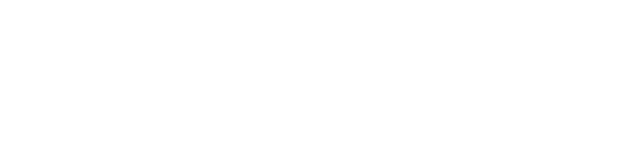
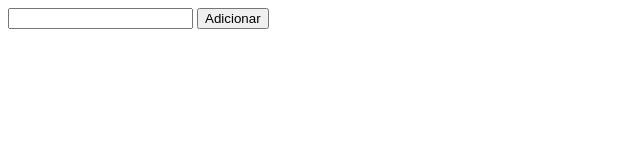
Before and after one commit to jeffersonguanabara/curso-rocketseat-introducao-javascript, a plain HTML site: page index.html in a window 1280 px wide. Shown: the whole page, without its empty margins (0-640 px from the left). Drawn offline with nearby package versions, Linux system fonts and the light colour scheme.

Commit message:
solução da questão 2 do desafio do modulo 4

```diff
--- a/index.html
+++ b/index.html
@@ -9,7 +9,11 @@
 
     <body>
 
-        <script src="http://unpkg.com/axios/dist/axios.min.js"></script>
+        <div id="app">
+            <input type="text" name="user">
+            <button onclick="adicionar()">Adicionar</button>
+        </div>
+        <div id="lista"></div>
         <script src="main.js"></script>
 
     </body>
--- a/main.js
+++ b/main.js
@@ -1,17 +1,44 @@
-function checaIdade(idade) {
+var adicionar = function () {
+    var inputElement = document.querySelector('#app input');
+    var valor = inputElement.value;
+
+    var pesquisar = function() {
         return new Promise(function(resolve, reject) {
-        if (idade >= 18) {
-            resolve();
+            var xhr = new XMLHttpRequest();
+            xhr.open('GET', 'http://api.github.com/users/' + valor + '/repos');
+            xhr.send(null);
+
+            xhr.onreadystatechange = function() {
+                if(xhr.readyState === 4) {
+                    if(xhr.status === 200) {
+                        resolve(JSON.parse(xhr.responseText));
                     } else {
-            reject();
+                        reject('Erro na requisição!');
+                    }
+                }
             }
         });
     }
 
-checaIdade(20)
-    .then(function() {
-        console.log("Maior que 18");
+    pesquisar()
+        .then(function(response) {
+            var texto = 'Repositórios no GitHub de: ' + valor;
+            var paragrafo = document.createElement('p');
+            var paragrafoText = document.createTextNode(texto);
+            paragrafo.appendChild(paragrafoText);
+            document.querySelector('#lista').appendChild(paragrafo);
+
+            var listElement = document.createElement('ul');
+            for (todo of response) {
+                var todoElement = document.createElement('li');
+                var todoText = document.createTextNode(todo.name);
+                todoElement.appendChild(todoText);
+                listElement.appendChild(todoElement);
+            }
+
+            document.querySelector('#lista').appendChild(listElement);
         })
-    .catch(function() {
-        console.log("Menor que 18");
+        .catch(function(error) {
+            console.log(error);
         });
+}
```
Lines whose indentation alone changed are shown as unchanged.
